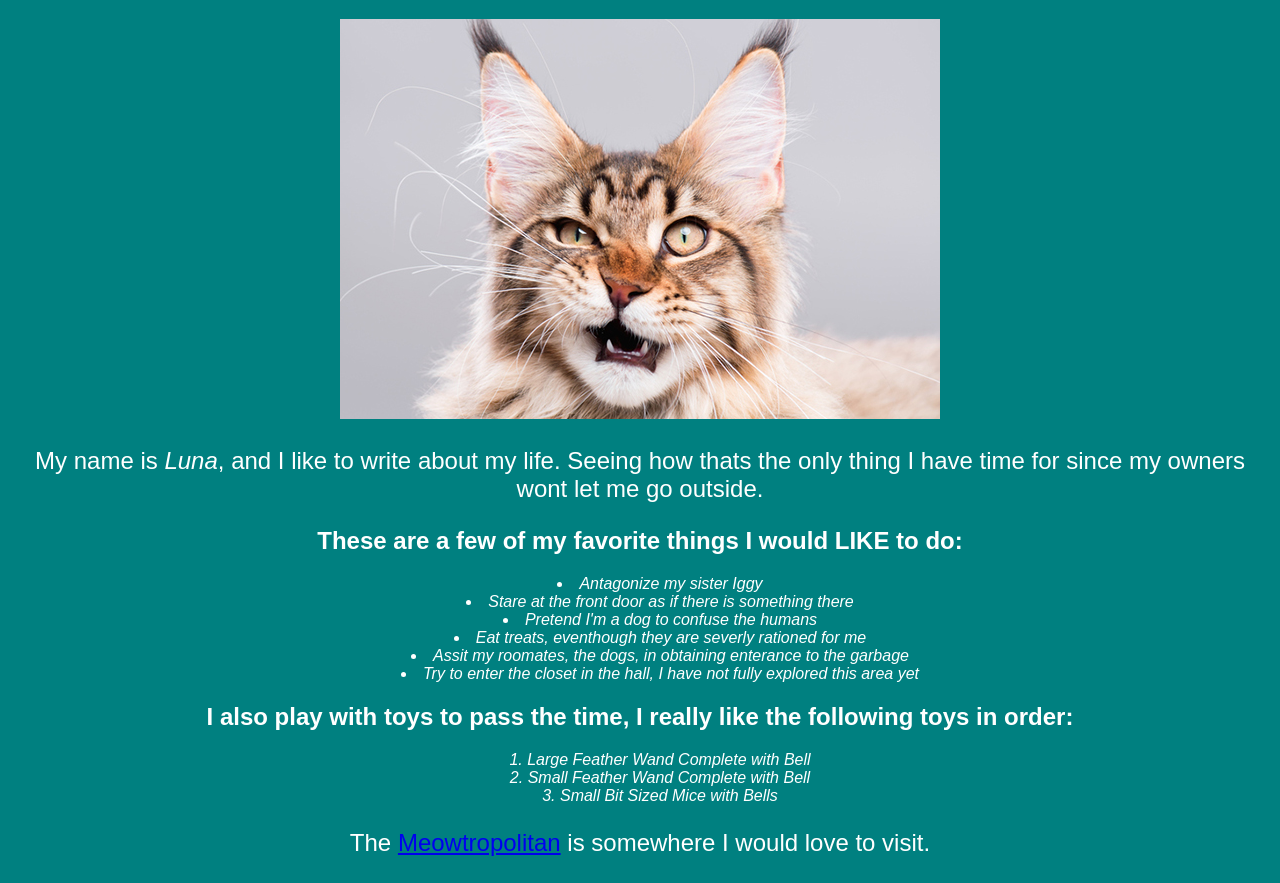
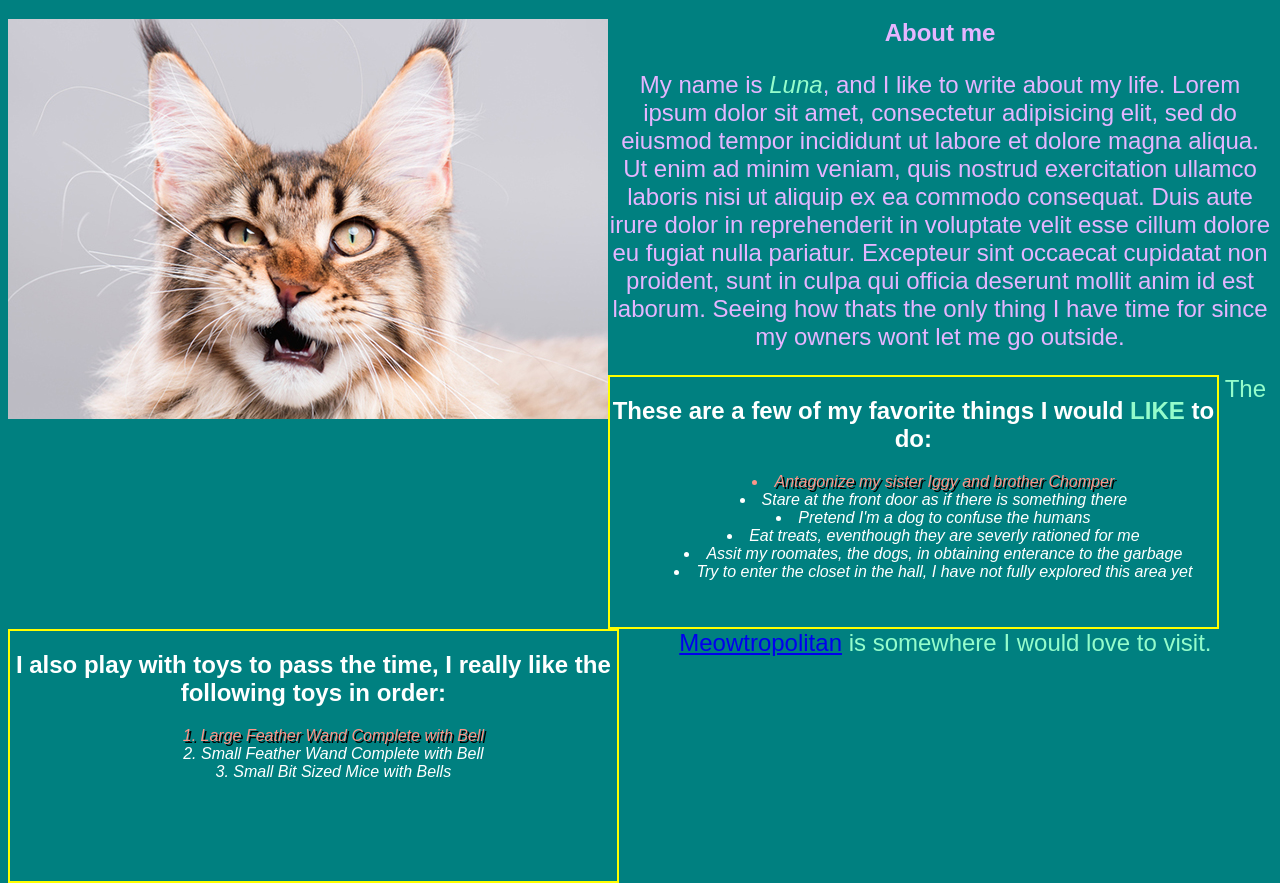
Before and after one commit to nicpitta/cat-catalog, a plain HTML site: page index.html in a window 1280 px wide. Shown: the part 61-944 px from the top of the page. Drawn offline with Linux system fonts and the light colour scheme.

Commit message:
add styling with classes in css

```diff
--- a/css/styles.css
+++ b/css/styles.css
@@ -27,3 +27,26 @@ p{
 li{
   list-style-position: inside;
 }
+
+.flashy{
+  color: #94fccb;
+}
+
+.best{
+  color: #fc968a;
+  text-shadow: 2px 2px black;
+}
+
+.lunaImg{
+  float:left;
+}
+
+.aboutMe{
+  color: #e5b5ff;
+}
+.column{
+  float: left;
+  width: 48%;
+  height: 250px;
+  border: 2px solid yellow;
+}
--- a/index.html
+++ b/index.html
@@ -6,23 +6,30 @@
   </head>
   <body>
     <h1>This is about a cat who like to write</h1>
-    <img src="img/luna.jpg" alt="A stunning picture of myself">
-    <p>My name is <em>Luna</em>, and I like to write about my life. Seeing how thats the only thing I have time for since my owners wont let me go outside.</p>
-    <h2>These are a few of my favorite things I would <strong>LIKE</strong> to do:</h2>
+    <img class="lunaImg" src="img/luna.jpg" alt="A stunning picture of myself">
+    <div class="aboutMe">
+      <h2>About me</h2>
+      <p>My name is <span class="flashy"><em>Luna</em></span>, and I like to write about my life. Lorem ipsum dolor sit amet, consectetur adipisicing elit, sed do eiusmod tempor incididunt ut labore et dolore magna aliqua. Ut enim ad minim veniam, quis nostrud exercitation ullamco laboris nisi ut aliquip ex ea commodo consequat. Duis aute irure dolor in reprehenderit in voluptate velit esse cillum dolore eu fugiat nulla pariatur. Excepteur sint occaecat cupidatat non proident, sunt in culpa qui officia deserunt mollit anim id est laborum. Seeing how thats the only thing I have time for since my owners wont let me go outside.</p>
+    </div>
+    <div class="column">
+      <h2>These are a few of my favorite things I would <strong class="flashy">LIKE</strong> to do:</h2>
       <ul>
-      <li>Antagonize my sister Iggy</li>
+        <li class="best">Antagonize my sister Iggy and brother Chomper</li>
         <li>Stare at the front door as if there is something there</li>
         <li>Pretend I'm a dog to confuse the humans</li>
         <li>Eat treats, eventhough they are severly rationed for me</li>
         <li>Assit my roomates, the dogs, in obtaining enterance to the garbage</li>
         <li>Try to enter the closet in the hall, I have not fully explored this area yet</li>
       </ul>
+    </div>
+    <div class="column">
       <h2>I also play with toys to pass the time, I really like the following toys in order:</h2>
       <ol>
-      <li>Large Feather Wand Complete with Bell</li>
+        <li class="best">Large Feather Wand Complete with Bell</li>
         <li>Small Feather Wand Complete with Bell</li>
         <li>Small Bit Sized Mice with Bells</li>
       </ol>
-    <p>The <a href="https://seattlemeowtropolitan.com/">Meowtropolitan</a> is somewhere I would love to visit.</p>
+    </div>
+    <p class="flashy">The <a href="https://seattlemeowtropolitan.com/">Meowtropolitan</a> is somewhere I would love to visit.</p>
   </body>
 </html>
```
Lines whose indentation alone changed are shown as unchanged.
